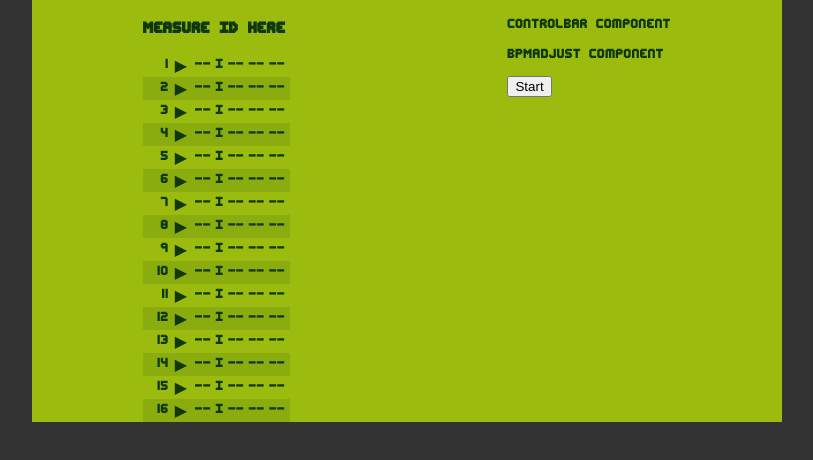
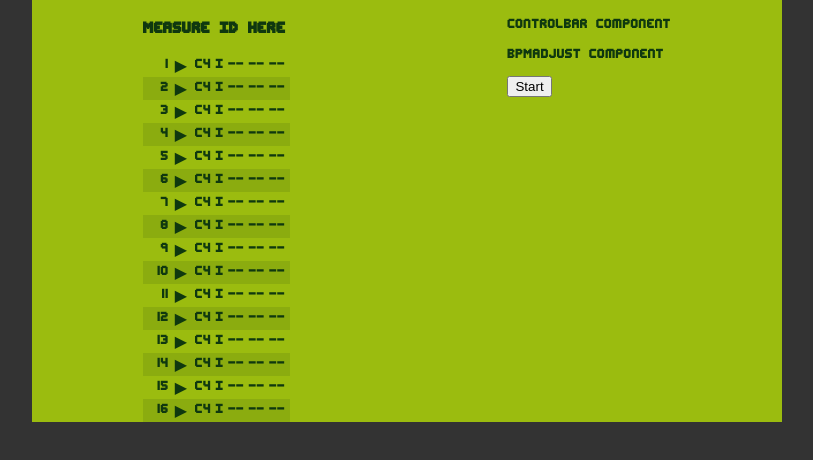
Before and after one commit to lukebertram/jsdj, a React (Create React App) app: page / in a window 1280 px wide. Shown: the top 460 px of the page, without its empty margins (233-1046 px from the left). Built offline with nearby package versions, Linux system fonts and the light colour scheme.

Commit message:
add original readme content to creat-react-app-generated readme

```diff
--- a/src/components/MeasureSequence.jsx
+++ b/src/components/MeasureSequence.jsx
@@ -7,7 +7,7 @@ function MeasureSequence() {
   for (var i = 0; i < entriesPerMeasure; i++) {
     notes.push({
       position: i,
-      pitch: null,
+      pitch: 'C4',
       instrument: null,
       commandType: null,
       commandValue: null
--- a/src/components/NoteEntry.jsx
+++ b/src/components/NoteEntry.jsx
@@ -12,7 +12,7 @@ function NoteEntry(props) {
       <div className="note-position">{props.position + 1}</div>
       <div className="playhead-arrow">&#9654;</div>
       <div className="pitchValue">
-        <PitchValue pitch={props.pitch} />
+        <PitchValue position={props.position} pitch={props.pitch} />
       </div>
       <div className="I-label">I</div>
       <div className="instrument-value">
--- a/src/components/PitchValue.jsx
+++ b/src/components/PitchValue.jsx
@@ -1,7 +1,8 @@
 import React from 'react';
 
-function PitchValue() {
-  return <div>--</div>;
+function PitchValue(props) {
+  const pitch = props.pitch ? props.pitch : '--';
+  return <div className="drop-field">{pitch}</div>;
 }
 
 export default PitchValue;
```
Also changed, not shown: notes/README.md, 1 other file (tests, documents, lock files or other folders).
